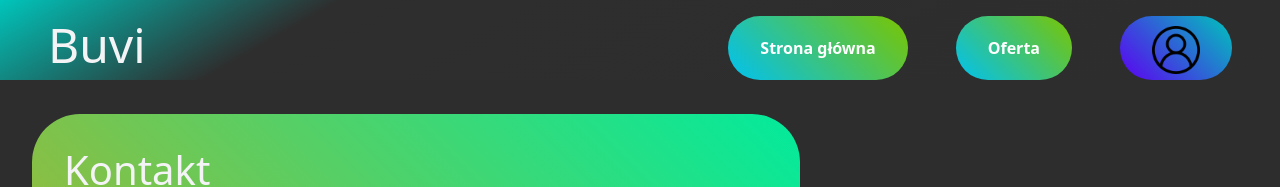
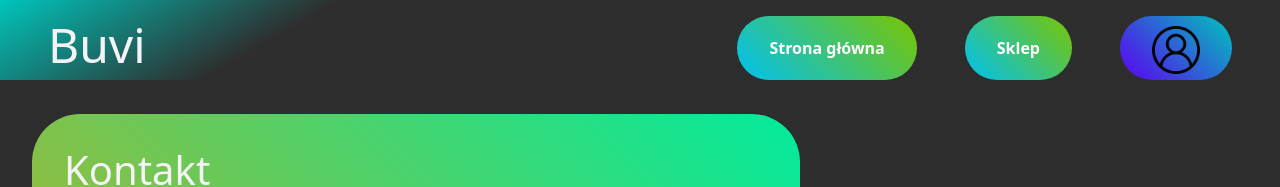
Before and after one commit to dejvitxc9/buvishop, a React (Create React App) app: page /kontakt in a window 1280 px wide. Shown: the top 187 px of the page. Built offline with nearby package versions, Linux system fonts and the light colour scheme.

Commit message:
Kolejne tumaczenie funkcji

```diff
--- a/src/App.js
+++ b/src/App.js
@@ -311,7 +311,7 @@ function App() {
   const [users, addUser] = useState(usersStarter);
   const [currentUser, setCurrentUser] = useState();
   const [bazaDanychButy, setBazaDanychButy] = useState(shoesData);
-  const [akcja, setAkcja] = useState("");
+  const [menu, setMenu] = useState("");
 
   function updateUsers(newUser) {
     addUser([...users, newUser]);
@@ -346,7 +346,6 @@ function App() {
           setCurrentUser(users.at(i));
           updateStatus(
             users[i]
-            // users[i].ranga + ": " + users[i].firstName + " " + users[i].lastName
           );
         } else {
           alert("Złe hasło lub login");
@@ -370,7 +369,7 @@ function App() {
     setUserStatus(status);
 
     if (currentUser.ranga == "Administrator") {
-      setAkcja(
+      setMenu(
         <Link to={"/dodawanie"}>
           <div className="guzikMenu">
             <p>Dodawanie do oferty</p>
@@ -378,24 +377,23 @@ function App() {
         </Link>
       );
     } else if (currentUser.ranga == "Klient") {
-      // console.log(currentLiczbaItemow+" : "+currentUserID)
-      setAkcja(
+      setMenu(
         <>
           <Link to={"/kontakt"}>
-            <div className="guzikMenu">
+            <div className="menuButton">
               <p>Kontakt</p>
             </div>
           </Link>
           <Link to={"/koszyk"}>
-            <div className="guzikMenu">
+            <div className="menuButton">
               <p>Koszyk: {currentUser.koszykZakupow.length}</p>
             </div>
           </Link>
         </>
       );
     } else {
-      setUserStatus("s");
-      setAkcja(<></>);
+      setUserStatus("Błąd");
+      setMenu(<></>);
     }
     updateUsersList();
   }
@@ -404,7 +402,7 @@ function App() {
     updateUsersList();
     setCurrentUser();
     setUserStatus("");
-    setAkcja(<></>);
+    setMenu(<></>);
   }
 
   function updateUsersList() {
@@ -452,7 +450,7 @@ function App() {
   return (
     <BrowserRouter>
       <Routes>
-        <Route path="/" element={<Layout status={userStatus} akcja={akcja} />}>
+        <Route path="/" element={<Layout status={userStatus} menu={menu} />}>
           <Route
             index
             element={
@@ -460,7 +458,7 @@ function App() {
             }
           ></Route>
           <Route
-            path="oferta"
+            path="sklep"
             element={
               <StoreOffer
                 oferta={bazaDanychButy}
--- a/src/components/contact/Contact.css
+++ b/src/components/contact/Contact.css
@@ -1,4 +1,4 @@
-.kontakt-container{
+.contakt-container{
     width: 48rem;
     height: 44rem;
     background: linear-gradient(45deg, #f19d00, #01eb9d);
--- a/src/components/contact/Contact.js
+++ b/src/components/contact/Contact.js
@@ -1,16 +1,16 @@
 import './Contact.css';
-import Mapa from './GMap';
+import GMap from './GMap';
 
-function Kontakt() {
+function Contact() {
 
     return (
-        <div className='kontakt-container'>
+        <div className='contakt-container'>
             <h1>Kontakt</h1>
             <h3>Telefon: +48 793 070 996</h3>
             <h3>E-mail: dawid.uniowski@gmail.com</h3>
             <h4>Znajdź nas: </h4>
-            {<Mapa/>}
+            {<GMap/>}
         </div>
     );
 }
-export default Kontakt;
+export default Contact;
--- a/src/components/contact/GMap.js
+++ b/src/components/contact/GMap.js
@@ -1,6 +1,6 @@
 import React from 'react';
 
-const Mapa = () => (
+const GMap = () => (
   <div style={{ width: '700px', position: 'relative' }}>
     <iframe
       title="google-map"
@@ -48,4 +48,4 @@ const Mapa = () => (
   </div>
 );
 
-export default Mapa;
+export default GMap;
--- a/src/components/layout/Layout.css
+++ b/src/components/layout/Layout.css
@@ -27,7 +27,7 @@ main {
   overflow: auto;
 }
 
-.guzikMenu {
+.menuButton {
   background: linear-gradient(45deg, #00c1f1, #7ac500);
   float: right;
   padding-left: 2rem;
@@ -40,7 +40,7 @@ main {
   margin-left: 3rem;
 }
 
-.rankUser {
+.userStatus {
   background: linear-gradient(45deg, #5c00f1, #00c5bb);
   float: right;
   padding-left: 2rem;
@@ -54,18 +54,18 @@ main {
   margin-right: 3rem;
 }
 
-.guzikMenu > p,
-.rankUser > span {
+.menuButton > p,
+.userStatus > span {
   color: #fff;
   font-weight: bold;
 }
 
-.rankUser > img {
+.userStatus > img {
   width: 3rem;
   height: auto;
 }
 
-.guzikMenu:hover,
-.rankUser:hover {
+.menuButton:hover,
+.userStatus:hover {
   scale: 1.05;
 }
--- a/src/components/layout/Layout.js
+++ b/src/components/layout/Layout.js
@@ -2,27 +2,24 @@ import { Link, Outlet } from "react-router-dom";
 import "./Layout.css";
 
 function Strona(props) {
-  let status = props.status;
-  let akcja = props.akcja;
-
   return (
     <div className="App">
       <header>
         <h1>Buvi</h1>
         <Link to={"/logowanie"}>
-          <div className="rankUser">
-            <span>{status}</span>
+          <div className="userStatus">
+            <span>{props.status}</span>
             <img src="/images/konto.png" alt="konto"></img>
           </div>
         </Link>
-        {akcja}
-        <Link to={"/oferta"}>
-          <div className="guzikMenu">
-            <p>Oferta</p>
+        {props.menu}
+        <Link to={"/sklep"}>
+          <div className="menuButton">
+            <p>Sklep</p>
           </div>
         </Link>
         <Link to={"/"}>
-          <div className="guzikMenu">
+          <div className="menuButton">
             <p>Strona główna</p>
           </div>
         </Link>
--- a/src/components/login-page/LoginPage.js
+++ b/src/components/login-page/LoginPage.js
@@ -54,8 +54,8 @@ function Logowanie(props) {
   function zarejestruj(event) {
     event.preventDefault();
 
-    let nowyLogin = document.rejestracja.relogin.value;
-    let noweHaslo = document.rejestracja.repass.value;
+    let nowyLogin = document.rejestracja.login.value;
+    let noweHaslo = document.rejestracja.pass.value;
     let nowaRanga = document.rejestracja.selectranga.value;
     let noweImie = document.rejestracja.imie.value;
     let noweNaziwsko = document.rejestracja.nazwisko.value;
@@ -90,8 +90,8 @@ function Logowanie(props) {
         koszykZakupow: [],
       };
 
-      document.rejestracja.relogin.value = "";
-      document.rejestracja.repass.value = "";
+      document.rejestracja.login.value = "";
+      document.rejestracja.pass.value = "";
       document.rejestracja.selectranga.value = "Klient";
       document.rejestracja.imie.value = "";
       document.rejestracja.nazwisko.value = "";
@@ -141,8 +141,8 @@ function Logowanie(props) {
             <label htmlFor="login">Login</label>
             <input
               type="text"
-              name="relogin"
-              id="relogin"
+              name="login"
+              id="login"
               className="form-control"
               placeholder="adres@email.com"
               required
@@ -151,8 +151,8 @@ function Logowanie(props) {
             <label htmlFor="pass">Hasło</label>
             <input
               type="password"
-              name="repass"
-              id="repass"
+              name="pass"
+              id="pass"
               className="form-control"
               placeholder="********"
               required
```
